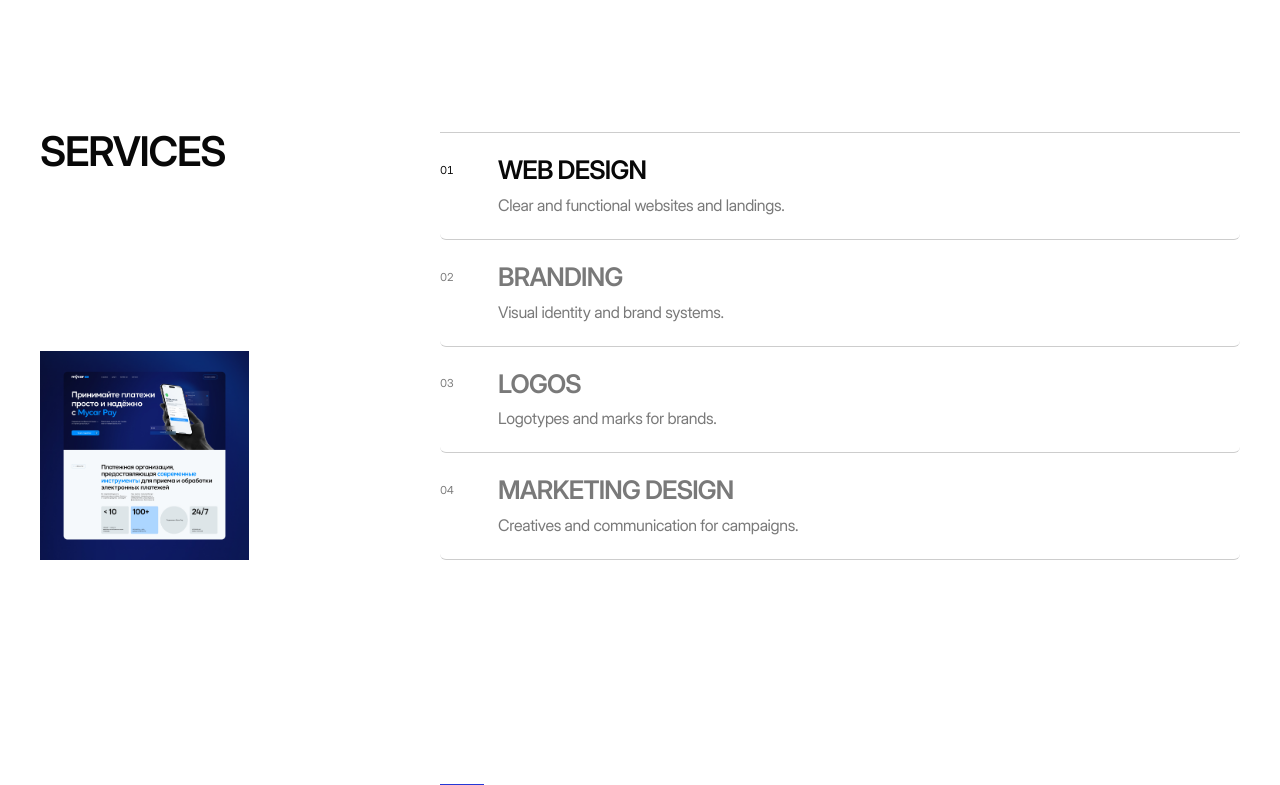
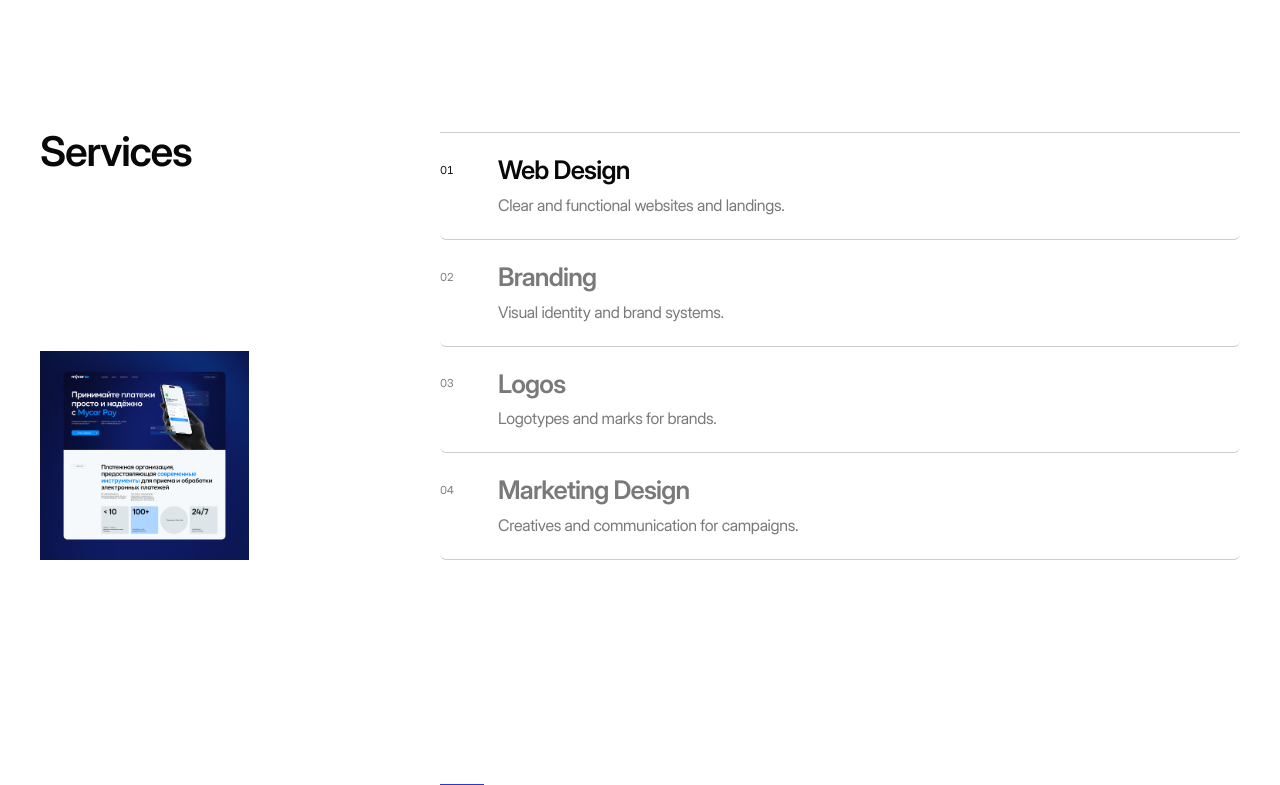
Before and after one commit to yemirades/site, a Next.js app: page / in a window 1280 px wide. Shown: the part 4120-4905 px from the top of the page. Built offline with nearby package versions, Linux system fonts and the light colour scheme.

Commit message:
Remove forced uppercase styles

```diff
--- a/src/app/globals.css
+++ b/src/app/globals.css
@@ -54,7 +54,7 @@ body {
   font-family: var(--font-inter-display), Inter, Arial, sans-serif;
   font-weight: 400;
   letter-spacing: -0.02em;
-  text-transform: uppercase;
+  text-transform: none;
   max-width: 100%;
   overflow-x: clip;
   overscroll-behavior-x: none;
@@ -86,7 +86,7 @@ main {
 .font-display,
 .font-hero {
   font-family: var(--font-inter-display), Inter, Arial, sans-serif;
-  text-transform: uppercase;
+  text-transform: none;
 }
 
 .type-text {
```
